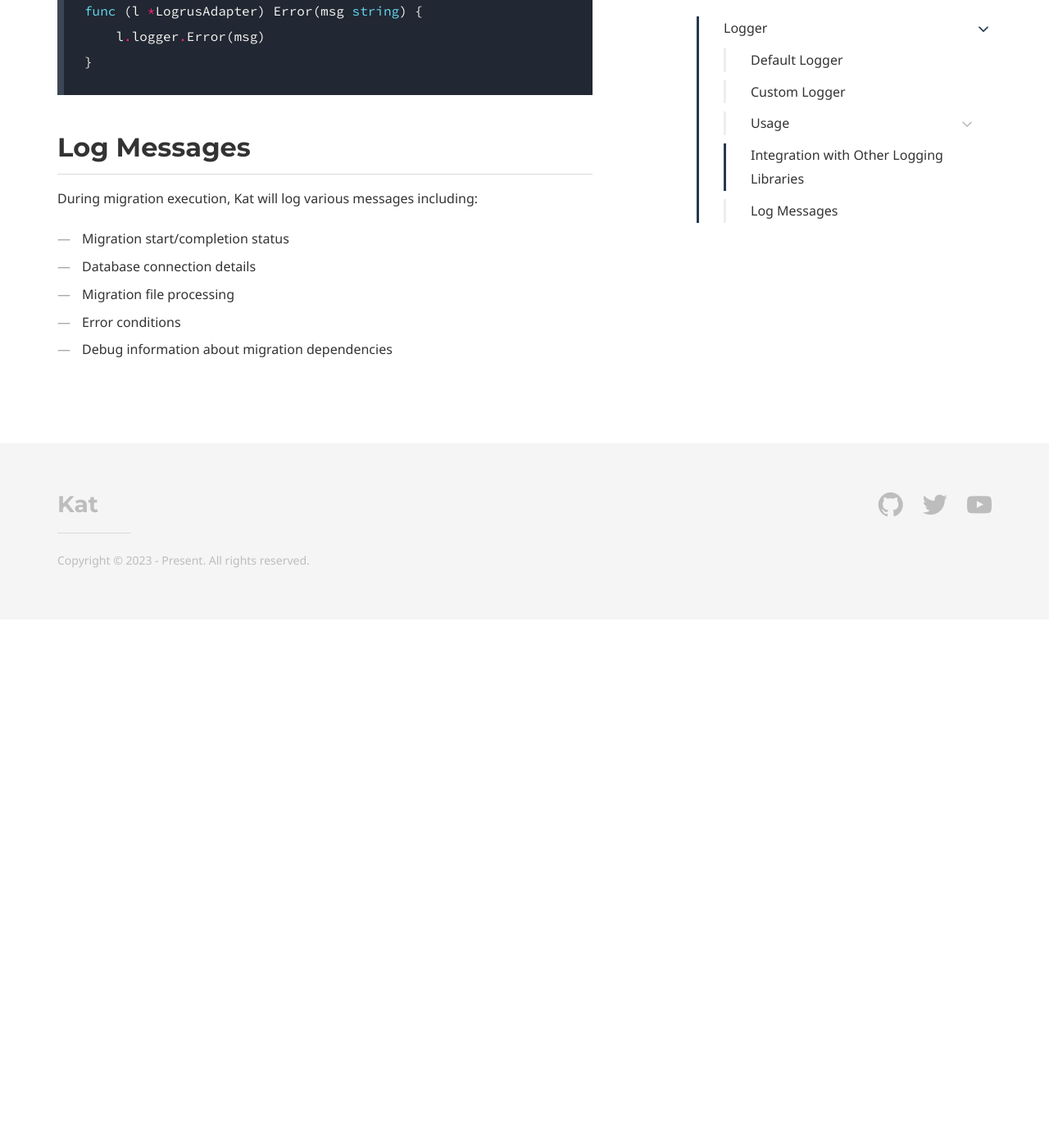
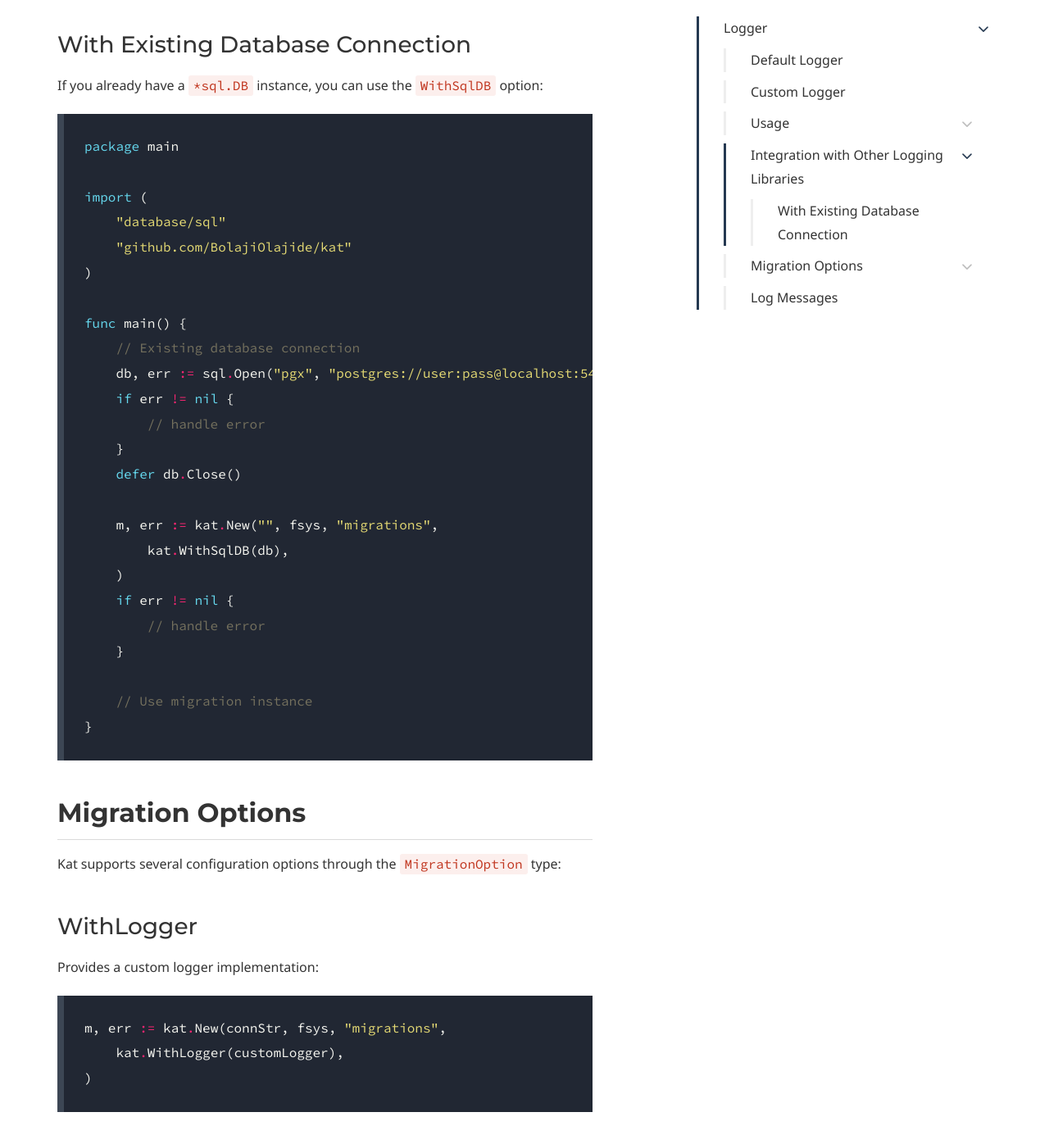
Before and after one commit to BolajiOlajide/kat, a Jekyll site: the page built from doc/logger.md, in a window 1280 px wide and 1400 px high, scrolled down 4281 px. Shown: the top 1396 px of the window at 82% size. Built offline with Jekyll 4.4.1, drawn with Linux system fonts in a browser that asks for light colours; some web fonts are replaced; before the commit the page ends 5037 px from its top, so only the background shows below that; some of the changed text lies outside the part shown.

````diff
--- a/doc/logger.md
+++ b/doc/logger.md
@@ -64,9 +64,8 @@ func main() {
     var logger kat.Logger
     logger = &MyLogger{}
 
-    m, err := kat.New(
+    m, err := kat.New("postgres://user:pass@localhost:5432/db", fsys, "migrations",
         kat.WithLogger(logger),
-        // other options...
     )
     if err != nil {
         // handle error
@@ -83,13 +82,10 @@ package main
 
 import (
     "github.com/BolajiOlajide/kat"
-    "github.com/BolajiOlajide/kat/internal/loggr"
 )
 
 func main() {
-    m, err := kat.New(
-        // other options...
-    )
+    m, err := kat.New("postgres://user:pass@localhost:5432/db", fsys, "migrations")
     if err != nil {
         // handle error
     }
@@ -125,6 +121,63 @@ func (l *LogrusAdapter) Error(msg string) {
 }
 ```
 
+### With Existing Database Connection
+
+If you already have a `*sql.DB` instance, you can use the `WithSqlDB` option:
+
+```go
+package main
+
+import (
+    "database/sql"
+    "github.com/BolajiOlajide/kat"
+)
+
+func main() {
+    // Existing database connection
+    db, err := sql.Open("pgx", "postgres://user:pass@localhost:5432/db")
+    if err != nil {
+        // handle error
+    }
+    defer db.Close()
+
+    m, err := kat.New("", fsys, "migrations",
+        kat.WithSqlDB(db),
+    )
+    if err != nil {
+        // handle error
+    }
+
+    // Use migration instance
+}
+```
+
+## Migration Options
+
+Kat supports several configuration options through the `MigrationOption` type:
+
+### WithLogger
+
+Provides a custom logger implementation:
+
+```go
+m, err := kat.New(connStr, fsys, "migrations",
+    kat.WithLogger(customLogger),
+)
+```
+
+### WithSqlDB
+
+Uses an existing `*sql.DB` connection instead of creating a new one:
+
+```go
+m, err := kat.New("", fsys, "migrations",
+    kat.WithSqlDB(existingDB),
+)
+```
+
+**Note:** When using `WithSqlDB`, the connection string parameter is ignored.
+
 ## Log Messages
 
 During migration execution, Kat will log various messages including:
````
Also changed, not shown: README.md (+46 -0 lines), 2 other files.
